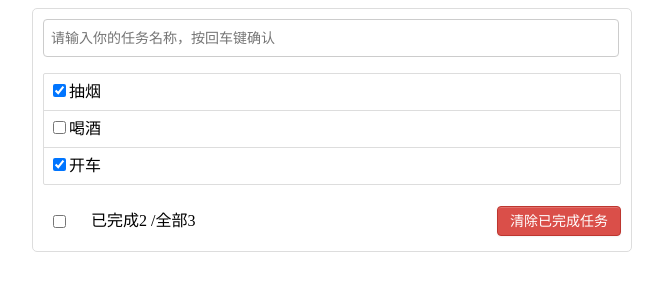
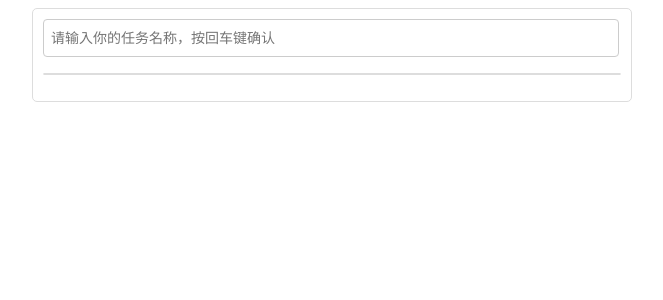
Before and after one commit to Bin-lin-rgb/TodoList, a Vue app: page / in a window 1280 px wide. Shown: the top 300 px of the page, without its empty margins (308-971 px from the left). Built offline with nearby package versions, Linux system fonts and the light colour scheme.

Commit message:
feat:Add localStorage

```diff
--- a/src/App.vue
+++ b/src/App.vue
@@ -34,12 +34,18 @@
   },
   data() {
     return {
-      todos: [
-        { id: "001", title: "抽烟", done: true },
-        { id: "002", title: "喝酒", done: false },
-        { id: "003", title: "开车", done: true },
-      ],
+      // 拿到浏览器缓存并解析，如果为空，则使用空数组而不是 null ，避免 Footer 读取 .length 报错
+      todos:JSON.parse(localStorage.getItem('todos')) || []
     };
+  },
+  watch:{
+    todos:{
+      // 开启深度监视
+      deep:true,
+      handler(value){
+        return localStorage.setItem('todos',JSON.stringify(value))
+      }
+    }
   },
   methods: {
     AddTodo(todo) {
```
